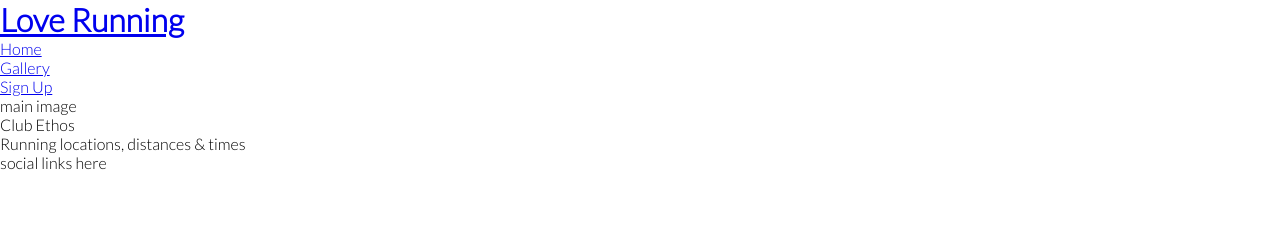
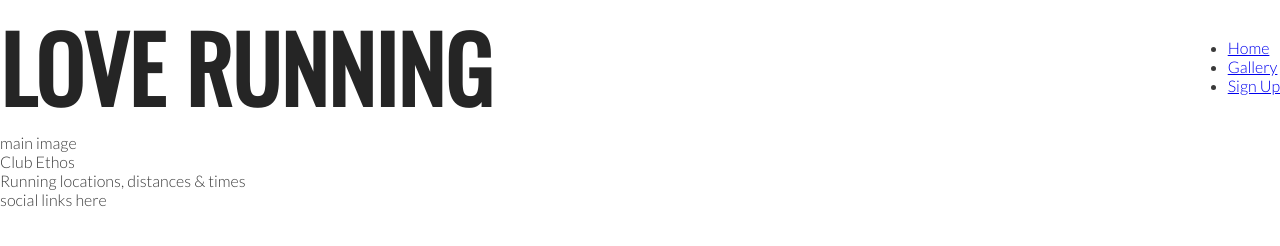
Before and after one commit to PhantomPWR/love-running, a plain HTML site: page index.html in a window 1280 px wide. Drawn offline with nearby package versions, Linux system fonts and the light colour scheme.

Commit message:
Add style for headings, main-header & logo

```diff
--- a/assets/css/styles.css
+++ b/assets/css/styles.css
@@ -6,8 +6,28 @@
     padding: 0;
 }
 
-
 body {
+    color: #3a3a3a;
     font-family: Lato, sans-serif;
     font-weight: 300;
 }
+
+/* headings & logo */
+
+h1, h2 {
+    color: #252525;
+    font-family: Oswald, sans-serif;
+    text-transform: uppercase;
+}
+
+#main-header {
+    display: flex;
+    justify-content: space-between;
+    align-items: center;
+}
+
+#logo {
+    /* float: left; */
+    font-size: 280%;
+    text-decoration: none;
+}
--- a/index.html
+++ b/index.html
@@ -13,8 +13,8 @@
 </head>
 
 <body>
-    <header>
-        <a href="index.html">
+    <header id="main-header">
+        <a id="logo" href="index.html">
             <h1>Love Running</h1>
         </a>
         <nav>
```
